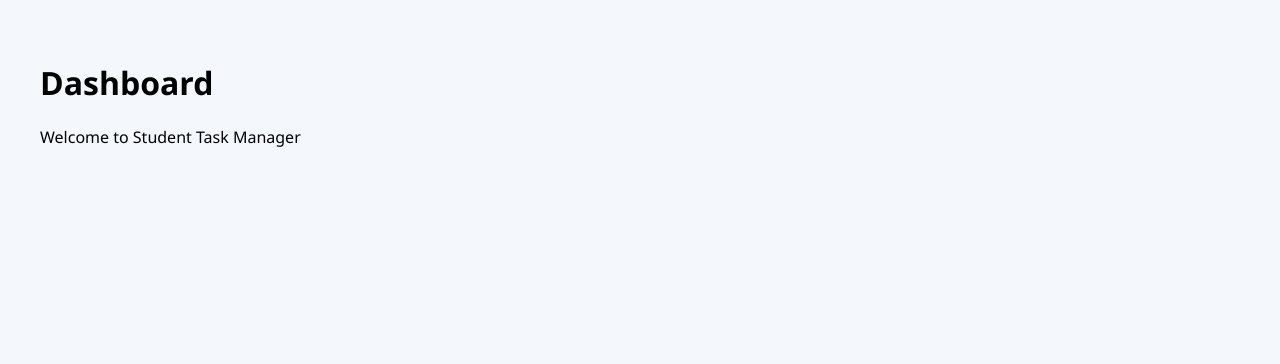
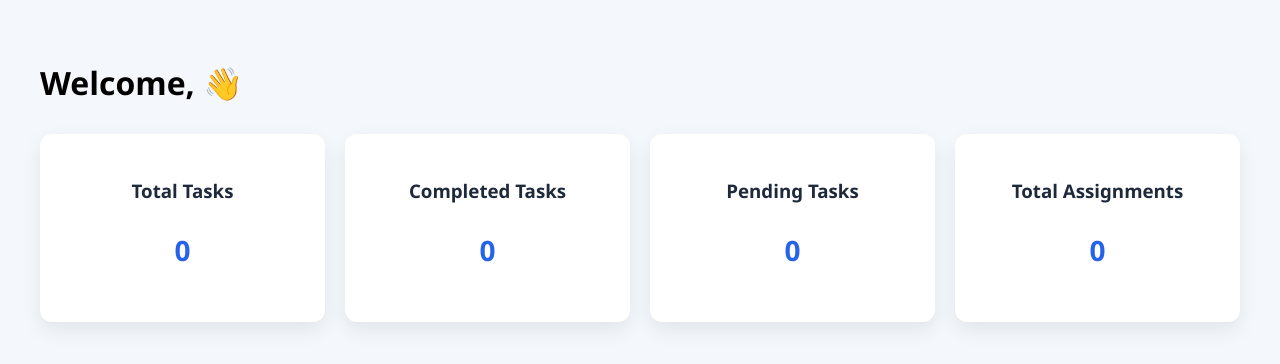
Before and after one commit to Mujakkir-96/TaskManager, a React (Create React App) app: page /dashboard in a window 1280 px wide. Shown: the top 364 px of the page. Built offline with nearby package versions, Linux system fonts and the light colour scheme.

Commit message:
Dashboard page updated

```diff
--- a/src/pages/Dashboard.js
+++ b/src/pages/Dashboard.js
@@ -1,12 +1,50 @@
 import Navbar from "../components/Navbar";
+import { useEffect, useState } from "react";
 
 function Dashboard() {
+    const [tasks, setTasks] = useState([]);
+    const [assignments, setAssignments] = useState([]);
+    const user = JSON.parse(localStorage.getItem("user"));
+
+    useEffect(() => {
+        const storedTasks = JSON.parse(localStorage.getItem("tasks")) || [];
+        const storedAssignments =
+            JSON.parse(localStorage.getItem("assignments")) || [];
+
+        setTasks(storedTasks);
+        setAssignments(storedAssignments);
+    }, []);
+
+    const completed = tasks.filter(t => t.status === "Completed").length;
+    const pending = tasks.filter(t => t.status === "Pending").length;
+
     return (
         <>
             <Navbar />
-            <div style={{ padding: "40px" }}>
-                <h1>Dashboard</h1>
-                <p>Welcome to Student Task Manager</p>
+            <div className="dashboard">
+                <h1>Welcome, {user?.name} 👋</h1>
+
+                <div className="cards">
+                    <div className="card">
+                        <h3>Total Tasks</h3>
+                        <p>{tasks.length}</p>
+                    </div>
+
+                    <div className="card">
+                        <h3>Completed Tasks</h3>
+                        <p>{completed}</p>
+                    </div>
+
+                    <div className="card">
+                        <h3>Pending Tasks</h3>
+                        <p>{pending}</p>
+                    </div>
+
+                    <div className="card">
+                        <h3>Total Assignments</h3>
+                        <p>{assignments.length}</p>
+                    </div>
+                </div>
             </div>
         </>
     );
--- a/src/style.css
+++ b/src/style.css
@@ -72,3 +72,38 @@ body {
     color: red;
     font-size: 14px;
 }
+
+.dashboard {
+    padding: 40px;
+}
+
+.cards {
+    display: grid;
+    grid-template-columns: repeat(auto-fit, minmax(200px, 1fr));
+    gap: 20px;
+    margin-top: 30px;
+}
+
+.card {
+    background: white;
+    padding: 25px;
+    border-radius: 12px;
+    box-shadow: 0 8px 20px rgba(0, 0, 0, 0.08);
+    text-align: center;
+    transition: 0.3s;
+}
+
+.card:hover {
+    transform: translateY(-5px);
+}
+
+.card h3 {
+    margin-bottom: 10px;
+    color: #1e293b;
+}
+
+.card p {
+    font-size: 28px;
+    font-weight: bold;
+    color: #2563eb;
+}
```
